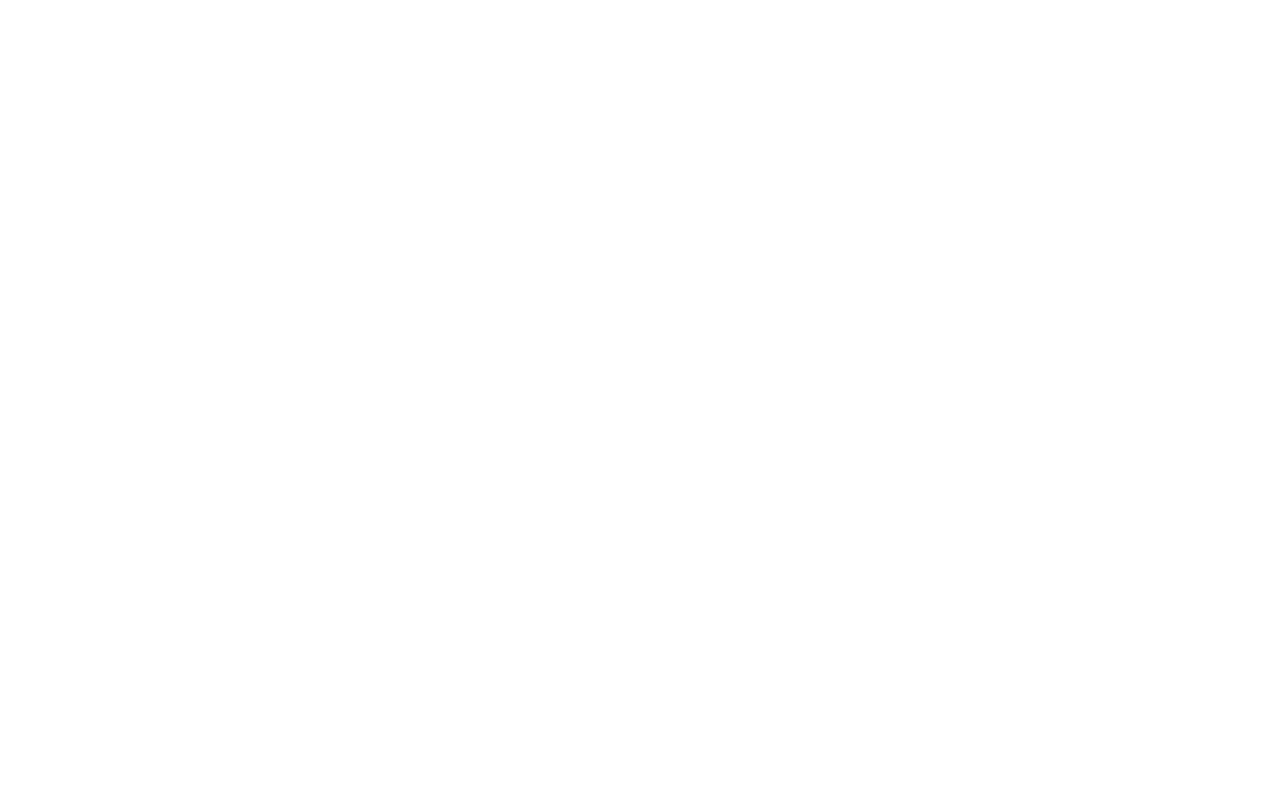
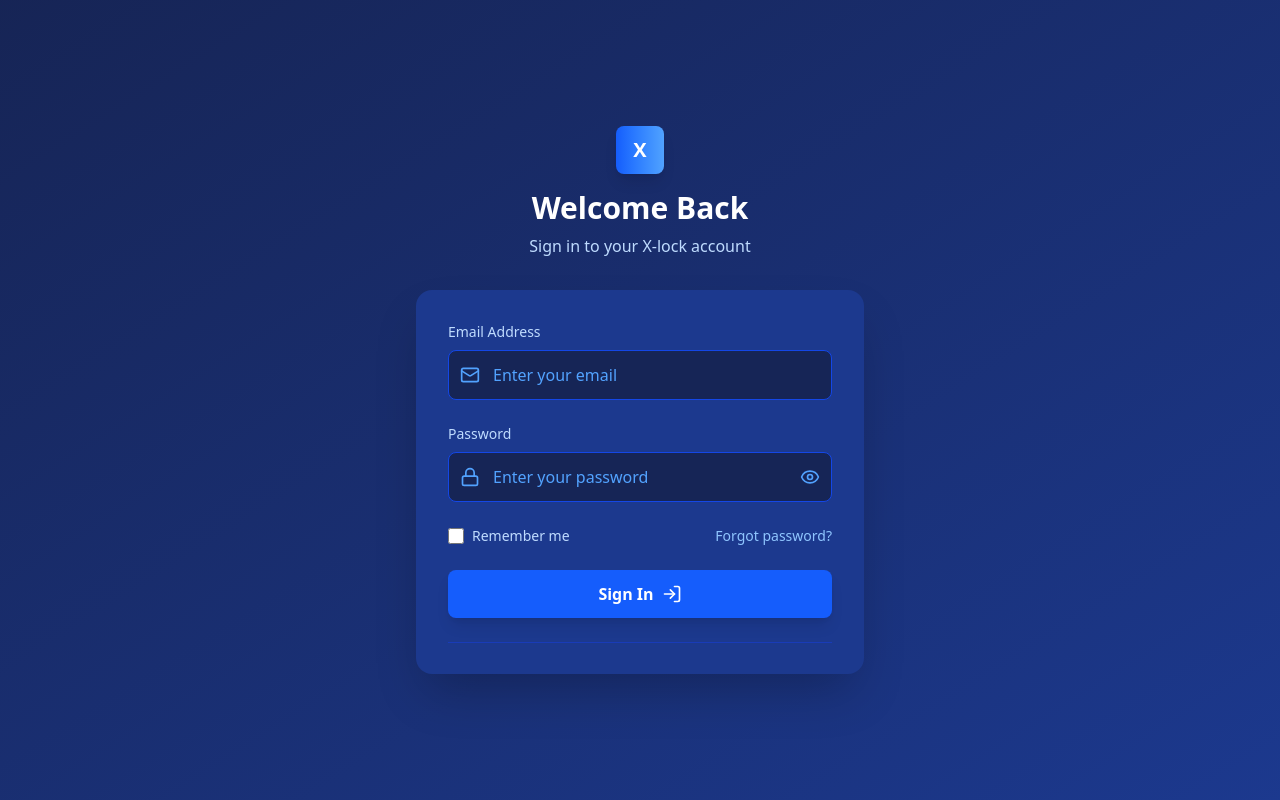
Before and after one commit to onoja11/computerSite, a React (Vite) app: page /login in a window 1280 px wide. Before the commit this address had no page. Built offline with nearby package versions, Linux system fonts and the light colour scheme.

Commit message:
login page created

```diff
--- a/src/App.jsx
+++ b/src/App.jsx
@@ -3,6 +3,7 @@
 import AppLayout from './layouts/AppLayout'
 import { BrowserRouter as Router, Routes, Route } from 'react-router-dom'
 import Home from './pages/Home'
+import LoginForm from './Auth/Login'
 
 function App() {
 
@@ -13,6 +14,7 @@
         <Route element={<AppLayout/>}>
           <Route path='/' element={<Home/>}/>
         </Route>
+        <Route path='/login' element={<LoginForm/>}/>
       </Routes>
     </Router>
     </>
--- /dev/null
+++ b/src/Auth/Login.jsx
@@ -0,0 +1,125 @@
+import React, { useState } from 'react';
+import { Mail, Lock, Eye, EyeOff, LogIn } from 'lucide-react';
+
+const LoginForm = () => {
+  const [showPassword, setShowPassword] = useState(false);
+  const [formData, setFormData] = useState({
+    email: '',
+    password: '',
+    rememberMe: false
+  });
+
+  const handleChange = (e) => {
+    const { name, value, type, checked } = e.target;
+    setFormData({
+      ...formData,
+      [name]: type === 'checkbox' ? checked : value
+    });
+  };
+
+  const handleSubmit = (e) => {
+    e.preventDefault();
+    console.log('Login data:', formData);
+    alert('Login successful!');
+  };
+
+  return (
+    <div className="min-h-screen bg-gradient-to-br from-blue-950 to-blue-900 flex items-center justify-center px-4 py-12">
+      <div className="w-full max-w-md">
+        {/* Logo/Brand */}
+        <div className="text-center mb-8">
+          <div className="inline-flex items-center justify-center mb-4">
+            <div className="w-12 h-12 bg-gradient-to-r from-blue-600 to-blue-400 rounded-lg flex items-center justify-center shadow-lg">
+              <span className="text-white font-bold text-xl">X</span>
+            </div>
+          </div>
+          <h1 className="text-3xl font-bold text-white mb-2">Welcome Back</h1>
+          <p className="text-blue-200">Sign in to your X-lock account</p>
+        </div>
+
+        {/* Login Card */}
+        <div className="bg-blue-900 rounded-2xl shadow-2xl p-8">
+          <div className="space-y-6">
+            {/* Email Field */}
+            <div>
+              <label className="block text-sm font-medium text-blue-200 mb-2">
+                Email Address
+              </label>
+              <div className="relative">
+                <Mail className="absolute left-3 top-1/2 transform -translate-y-1/2 w-5 h-5 text-blue-400" />
+                <input
+                  type="email"
+                  name="email"
+                  value={formData.email}
+                  onChange={handleChange}
+                  placeholder="Enter your email"
+                  className="w-full pl-11 pr-4 py-3 bg-blue-950 border border-blue-700 text-white rounded-lg focus:outline-none focus:ring-2 focus:ring-blue-500 focus:border-transparent placeholder-blue-400 transition-all"
+                />
+              </div>
+            </div>
+
+            {/* Password Field */}
+            <div>
+              <label className="block text-sm font-medium text-blue-200 mb-2">
+                Password
+              </label>
+              <div className="relative">
+                <Lock className="absolute left-3 top-1/2 transform -translate-y-1/2 w-5 h-5 text-blue-400" />
+                <input
+                  type={showPassword ? 'text' : 'password'}
+                  name="password"
+                  value={formData.password}
+                  onChange={handleChange}
+                  placeholder="Enter your password"
+                  className="w-full pl-11 pr-12 py-3 bg-blue-950 border border-blue-700 text-white rounded-lg focus:outline-none focus:ring-2 focus:ring-blue-500 focus:border-transparent placeholder-blue-400 transition-all"
+                />
+                <button
+                  type="button"
+                  onClick={() => setShowPassword(!showPassword)}
+                  className="absolute right-3 top-1/2 transform -translate-y-1/2 text-blue-400 hover:text-blue-300 transition-colors"
+                >
+                  {showPassword ? <EyeOff className="w-5 h-5" /> : <Eye className="w-5 h-5" />}
+                </button>
+              </div>
+            </div>
+
+            {/* Remember Me & Forgot Password */}
+            <div className="flex items-center justify-between">
+              <label className="flex items-center space-x-2 cursor-pointer">
+                <input
+                  type="checkbox"
+                  name="rememberMe"
+                  checked={formData.rememberMe}
+                  onChange={handleChange}
+                  className="w-4 h-4 rounded border-blue-700 bg-blue-950 text-blue-600 focus:ring-2 focus:ring-blue-500"
+                />
+                <span className="text-sm text-blue-200">Remember me</span>
+              </label>
+              <a href="#" className="text-sm text-blue-300 hover:text-blue-200 transition-colors">
+                Forgot password?
+              </a>
+            </div>
+
+            {/* Submit Button */}
+            <button
+              onClick={handleSubmit}
+              className="w-full py-3 bg-blue-600 text-white rounded-lg font-semibold hover:bg-blue-700 focus:outline-none focus:ring-2 focus:ring-blue-500 focus:ring-offset-2 focus:ring-offset-blue-900 transition-all flex items-center justify-center gap-2 group shadow-lg"
+            >
+              Sign In
+              <LogIn className="w-5 h-5 group-hover:translate-x-1 transition-transform" />
+            </button>
+          </div>
+
+          {/* Divider */}
+          <div className="relative my-6">
+            <div className="absolute inset-0 flex items-center">
+              <div className="w-full border-t border-blue-800"></div>
+            </div>
+          </div>
+        </div>
+      </div>
+    </div>
+  );
+};
+
+export default LoginForm;
```
